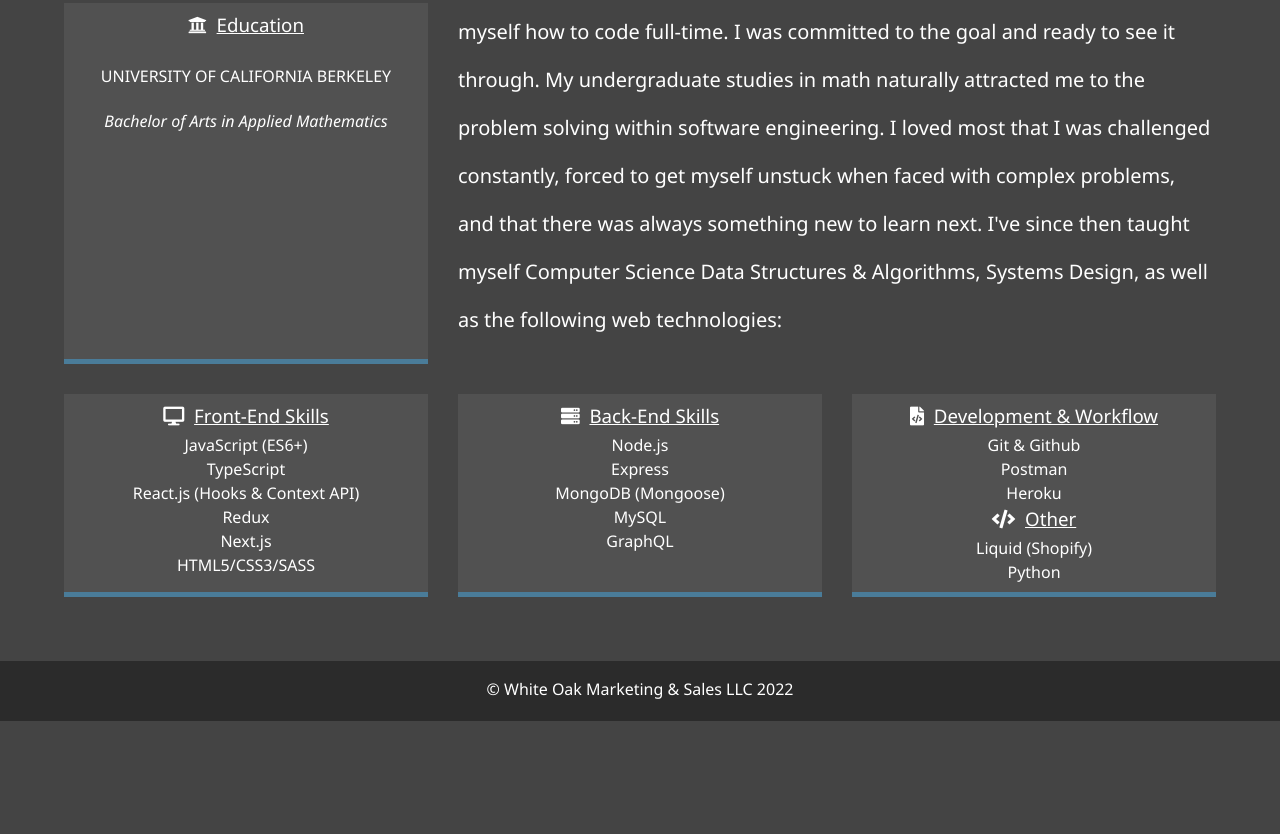
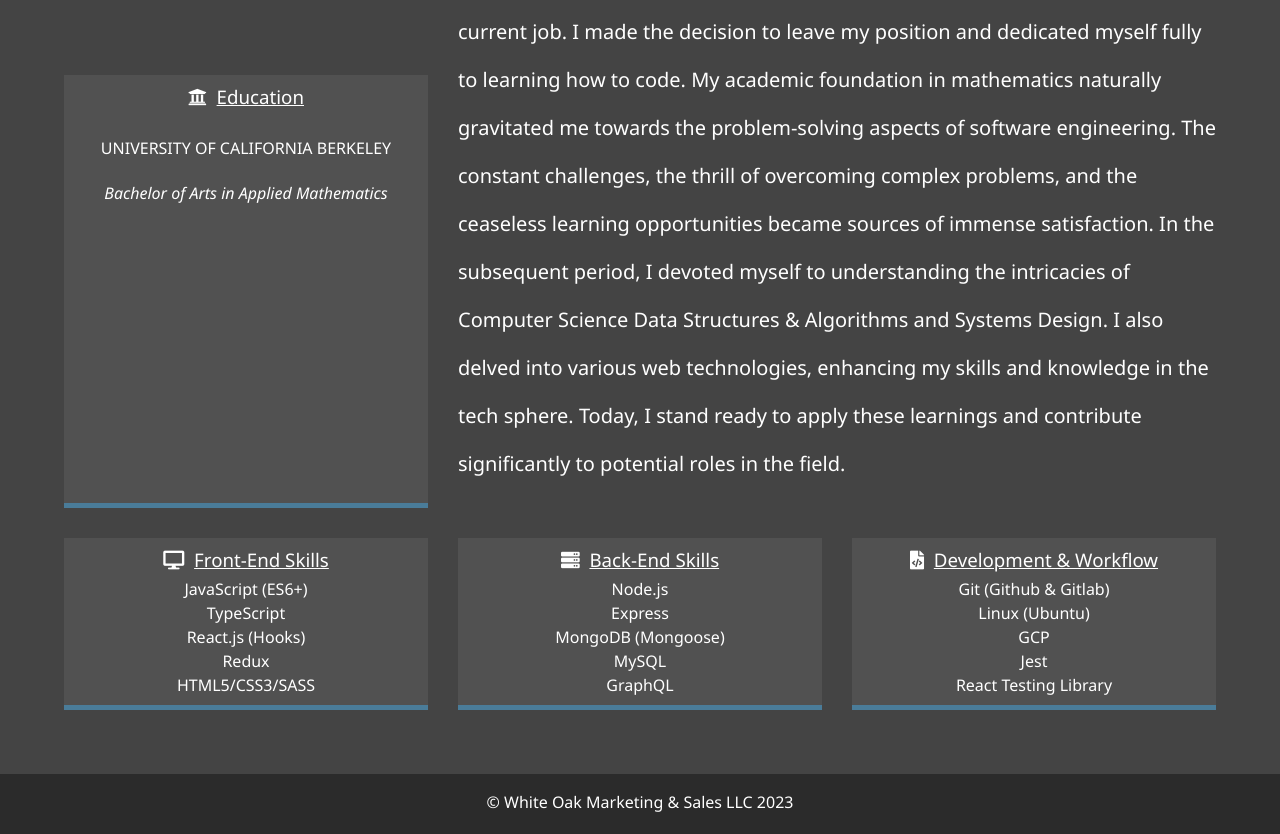
Before and after one commit to vtothe2ndpower/vtothe2ndpower.github.io, a website: page about.html in a window 1280 px wide. Shown: the part 748-1582 px from the top of the page. Before the commit the page ends 1469 px from the top, so only its background shows below. Drawn offline with Linux system fonts and the light colour scheme.

Commit message:
Update resume, update text sections

```diff
--- a/about.html
+++ b/about.html
@@ -74,23 +74,13 @@
 				<div class='bio'>
 					<h3 class='text-secondary'>BIO</h3>
 					<p>
-					In late 2019 I heard the following quote from
-					motivational speaker Brian Tracy:
-					<em>"If you do not love your job then get out of it like you would
-					get out of a burning house."</em>
-					At the time I was working as a Credit Analyst and feeling a bit unfulfilled.
-					What bothered me about this role was that I had an Applied Mathematics degree from
-					UC Berkeley which I wasn't even using. Funny enough, I'd came across a Reddit post
-					around the same time written by someone who'd taught themselves how to code over
-					the span of 6 months and how it changed their life completely. From then on I
-					became more and more curious about this 'code thing' and began dabbling with computer programming
-					during my lunch breaks and free time. It didn't take long before I decided to leave this job
-					and teach myself how to code full-time. I was committed to the goal and ready to see it through.
-					My undergraduate studies in math naturally attracted me to the problem solving within
-					software engineering. I loved most that I was challenged constantly, forced to get myself unstuck when
-					faced with complex problems, and that there was always something new to learn next. I've since
-					then taught myself Computer Science Data Structures & Algorithms, Systems Design, as
-					well as the following web technologies:
+					In late 2019, a quote by the renowned motivational speaker, Brian Tracy, struck a chord with me: <em>"If you do not love your job then get out of it like you would get out of a burning house."</em> At that time, I found myself in the role of a Credit Analyst, a position that left me unfulfilled and distant from my academic background. I held a degree in Applied Mathematics from UC Berkeley, yet my work had no connection to my field of study.
+
+					During this period, I chanced upon a Reddit post that narrated the transformative journey of an individual who had self-taught coding within a span of six months. This ignited a curiosity within me about the world of coding, leading me to experiment with computer programming in my free time.
+
+					Before long, my interest in code outweighed the security of my then-current job. I made the decision to leave my position and dedicated myself fully to learning how to code. My academic foundation in mathematics naturally gravitated me towards the problem-solving aspects of software engineering. The constant challenges, the thrill of overcoming complex problems, and the ceaseless learning opportunities became sources of immense satisfaction.
+
+					In the subsequent period, I devoted myself to understanding the intricacies of Computer Science Data Structures & Algorithms and Systems Design. I also delved into various web technologies, enhancing my skills and knowledge in the tech sphere. Today, I stand ready to apply these learnings and contribute significantly to potential roles in the field.
 					</p>
 				</div>
 
@@ -106,9 +96,9 @@
 					<ul>
 						<li>JavaScript (ES6+)</li>
 						<li>TypeScript</li>
-						<li>React.js (Hooks & Context API)</li>
+						<li>React.js (Hooks)</li>
 						<li>Redux</li>
-						<li>Next.js</li>
+						<!-- <li>Next.js</li> -->
 						<li>HTML5/CSS3/SASS</li>
 						<!-- VICTOR -->
 						<!-- <li>jQuery</li> -->
@@ -146,9 +136,13 @@
 					</h3>
 
 					<ul>
-						<li>Git & Github</li>
-						<li>Postman</li>
-						<li>Heroku</li>
+						<li>Git (Github & Gitlab)</li>
+						<li>Linux (Ubuntu)</li>
+						<li>GCP</li>
+						<li>Jest</li>
+						<li>React Testing Library</li>
+						<!-- <li>Postman</li> -->
+						<!-- <li>Heroku</li> -->
 						<!-- VICTOR -->
 						<!-- <li>Slack</li> -->
 						<!-- <li>Mocha/Chai/Jest/Enzyme (Testing)</li> -->
@@ -157,7 +151,7 @@
 						<!-- <li>Agile, SCRUM Methodologies</li> -->
 					</ul>
 
-					<h3>
+					<!-- <h3>
 						<span class='about-icons'>
 							<i class='fas fa-code'></i>
 						</span>
@@ -169,14 +163,14 @@
 					<ul>
 						<li>Liquid (Shopify)</li>
 						<li>Python</li>
-					</ul>
+					</ul> -->
 
 				</div>
 			</div>
 		</main>
 
 		<footer id='main-footer'>
-			&copy; White Oak Marketing & Sales LLC 2022
+			&copy; White Oak Marketing & Sales LLC 2023
 		</footer>
 
 		<script src='js/main.js'></script>
```
Also changed, not shown: index.html (+3 -3 lines), work.html (+7 -7 lines), 1 other file.
